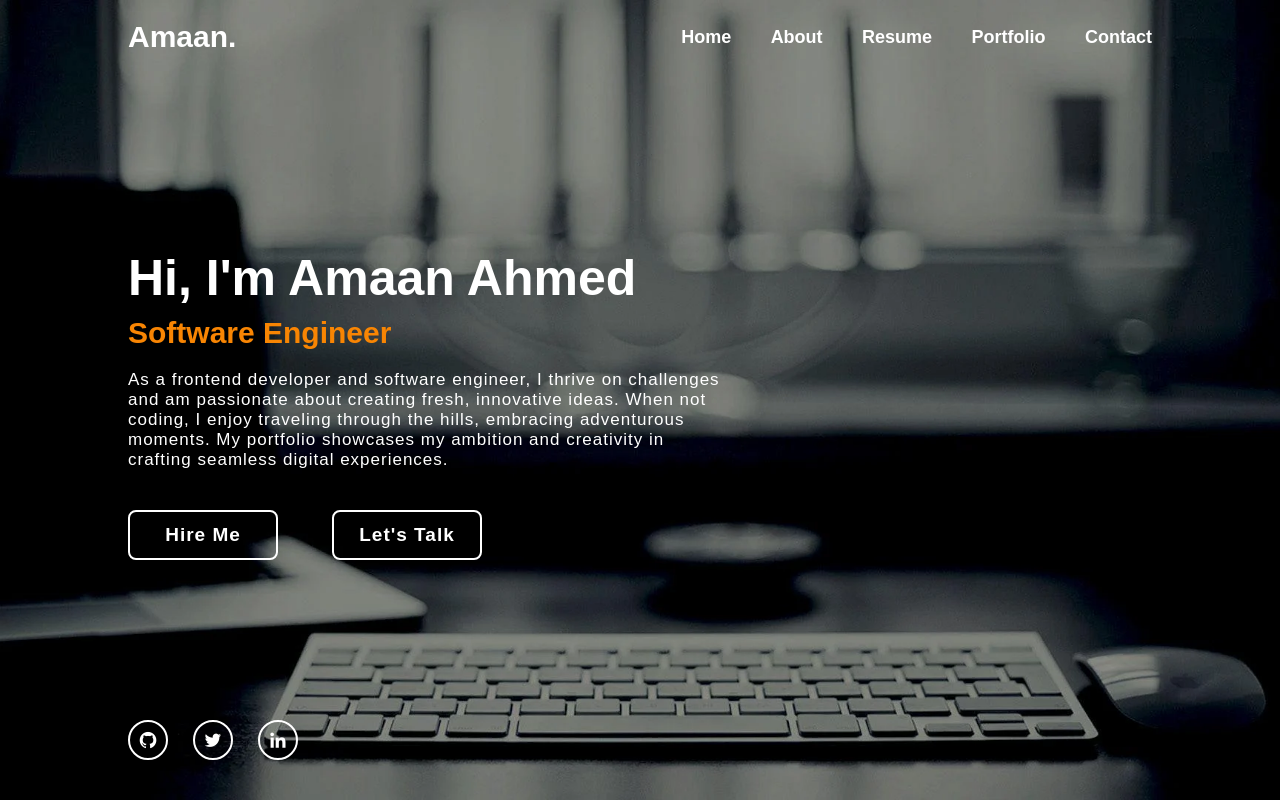
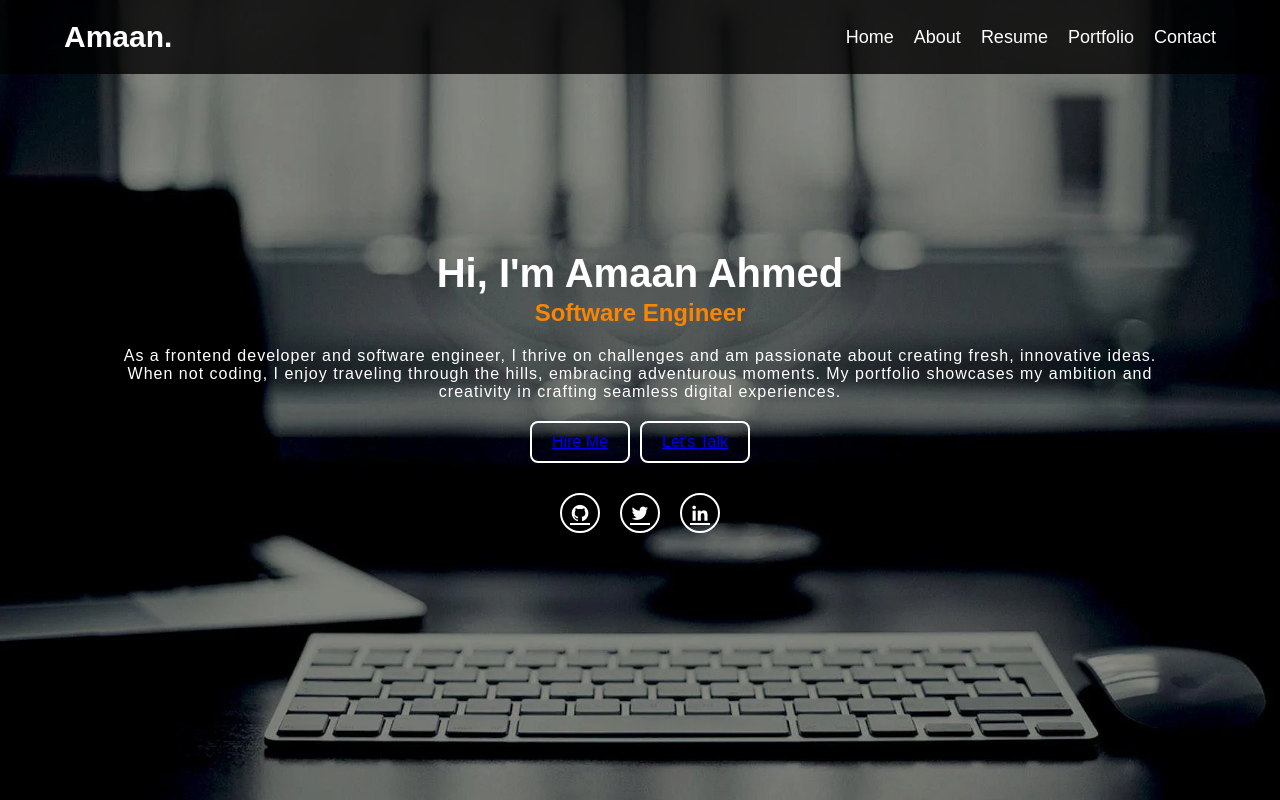
Before and after one commit to AmaanLucky/Portfolio, a plain HTML site: page index.html in a window 1280 px wide. Drawn offline with nearby package versions, Linux system fonts and the light colour scheme.

Commit message:
Update styles.css

```diff
--- a/styles.css
+++ b/styles.css
@@ -1,182 +1,197 @@
-*{
+* {
     margin: 0;
     padding: 0;
     box-sizing: border-box;
     font-family: 'Poppins', sans-serif;
 }
-body{
+
+body {
     background: #000000;
     color: rgb(255, 255, 255);
+    overflow-x: hidden; /* Prevent horizontal scrolling */
 }
-.header{
-    position: absolute;
+
+.header {
+    position: fixed; /* Sticky header */
     top: 0;
     left: 0;
     width: 100%;
-    padding: 20px 10%;
-    background: transparent;
+    padding: 20px 5%; /* Adjust padding for better responsiveness */
+    background: rgba(0, 0, 0, 0.8); /* Slightly opaque for visibility */
     display: flex;
     justify-content: space-between;
     align-items: center;
-    z-index: 100;
+    z-index: 1000;
 }
-.logo{
+
+.logo {
     font-size: 30px;
     color: white;
     text-decoration: none;
     font-weight: 600;
 }
+
+.navbar {
+    display: flex;
+    flex-wrap: wrap; /* Allow items to wrap on smaller screens */
+}
+
 .navbar a {
     font-size: 18px;
     color: white;
     text-decoration: none;
     font-weight: 500;
-    margin-left: 35px;
-    transition: .3s;
-    font-weight: 600;
+    margin-left: 20px; /* Reduced margin for better fit */
+    transition: 0.3s;
 }
-.navbar a:hover{
+
+.navbar a:hover {
     color: rgb(248, 133, 3);
 }
-.home{
-    height: 100vh;
+
+.home {
+    min-height: 100vh;
     display: flex;
-    background: url('home.webp') no-repeat;
-    background-size: cover;
-    background-position: center;
+    flex-wrap: wrap;
+    flex-direction: column; /* Stack content vertically for smaller screens */
+    justify-content: center;
     align-items: center;
-    padding: 0 10%;
-}
-.profile-photo {
-    width: 150px; /* Adjust size as necessary */
-    height: auto; /* Maintain aspect ratio */
-    border-radius: 50%; /* Make it circular */
-    margin-left: 150%;
-    box-shadow: 0 4px 8px rgba(0, 0, 0, 0.5); /* Subtle shadow for depth */
-    height: auto;
-    opacity: 0.7;
-    transition: opacity 0.3s ease;
-}
-.profile-photo:hover{
-    opacity:1;
-}
-.home-content{
-    background: transparent;
-    max-width: 600px;
-
-}
-.home-content h1{
-    font-size: 50px;
-    font-weight: 600;
-    line-height: 1.5;
+    background: url('home.webp') no-repeat center center / cover;
+    padding: 0 5%;
 }
 
-.home-content h3{
-    font-size: 30px;
+.home-content {
+    text-align: center; /* Center content for better mobile view */
+    max-width: 90%; /* Ensure content fits smaller screens */
+    margin-bottom: 30px;
+}
+
+.home-content h1 {
+    font-size: 40px; /* Adjust font size for smaller screens */
+    font-weight: 600;
+    line-height: 1.3;
+}
+
+.home-content h3 {
+    font-size: 24px;
     font-weight: 600;
     color: rgb(248, 133, 3);
 }
 
-.home-content p{
-    font-size: 17px;
-    margin: 20px 0 40px;
+.home-content p {
+    font-size: 16px;
+    margin: 20px 0;
     background: transparent;
     letter-spacing: 1px;
-    font-weight: 200;
-    font-stretch:expanded;
+}
 
+.home-content .btw-box {
+    display: flex;
+    flex-wrap: wrap; /* Allow buttons to stack on smaller screens */
+    justify-content: center;
+    gap: 10px; /* Add spacing between buttons */
+    width: 100%;
 }
-.home-content .btw-box{
-    display: flex;
-    justify-content: space-between;
-    width: 354px;
-    height: 50px;
-}
-.btw-box a{
-    position: relative;
-    display: inline-flex;
-    justify-content: center;
-    align-items: center;
-    width: 150px;
-    height: 100%;
+
+.btw-box a {
+    width: auto; /* Allow buttons to adapt size */
+    padding: 10px 20px; /* Add padding for better tap targets */
     border: 2px solid rgb(255, 255, 255);
     border-radius: 8px;
-    font-size: 19px;
-    color: rgb(255, 255, 255);
-    text-decoration: none;
-    font-weight: 600;
-    letter-spacing: 1px;
-    overflow: hidden;
-    z-index: 1;
-    transition: 1s;
+    font-size: 16px;
+    text-align: center;
 }
-.btw-box a:hover{
+
+.btw-box a:hover {
     background: rgb(248, 133, 3);
     color: black;
 }
-.btw-box a:nth-child(2){
-    background: transparent;
-    color: rgb(255, 255, 255);
+
+.home-sci {
+    display: flex;
+    justify-content: center;
+    gap: 20px; /* Add spacing between icons */
+    margin-bottom: 20px; /* Add margin for better visibility */
 }
-.btw-box a:nth-child(2):hover{
-    background: rgb(248, 133, 3);
-    color: black;
-}
-.btw-box a::before{
-    content: ' ';
-    position: absolute;
-    top: 0;
-    left: 0;
-    width: 0;
-    height: 100%;
-    background: rgb(248, 133, 3);
-    z-index: -1;
-    transition: .3s;
-}
-.btw-box a:hover::before{
-    width: 100%;
-    color: black;
-}
-.home-sci{
-    position: absolute;
-    bottom: 40px;
-    width: 170px;
-    background: transparent;
+
+.home-sci a {
+    width: 40px;
+    height: 40px;
+    border-radius: 50%;
     display: flex;
-    justify-content: space-between;
-}
-.home-sci a{
-    position: relative;
-    display: inline-flex;
     justify-content: center;
     align-items: center;
-    width: 40px;
-    height: 40px;
     background: transparent;
     border: 2px solid rgb(255, 255, 255);
-    border-radius: 50%;
     font-size: 20px;
     color: rgb(255, 255, 255);
-    text-decoration: none;
-    z-index: 1;
-    overflow: hidden;
-    transition: .3s;
+    transition: 0.3s;
 }
-.home-sci a:hover{
-    color: #081b29;
+
+.home-sci a:hover {
+    color: black;
+    background: rgb(248, 133, 3);
 }
-.home-sci a::before{
-    content: ' ';
-    position: absolute;
-    top: 0;
-    left: 0;
-    width: 0;
-    height: 100%;
-    background: rgb(248, 133, 3);
-    z-index: -1;
-    transition: .5s;
 
+/* Responsive Design */
+@media (max-width: 768px) {
+    .header {
+        padding: 15px 5%;
+    }
+
+    .logo {
+        font-size: 24px;
+    }
+
+    .navbar a {
+        font-size: 16px;
+        margin-left: 10px;
+    }
+
+    .home-content h1 {
+        font-size: 32px;
+    }
+
+    .home-content h3 {
+        font-size: 20px;
+    }
+
+    .home-content p {
+        font-size: 14px;
+    }
+
+    .btw-box a {
+        font-size: 14px;
+        padding: 8px 15px;
+    }
 }
-.home-sci a:hover::before{
-    width: 100%;
+
+@media (max-width: 480px) {
+    .navbar {
+        flex-direction: column; /* Stack links vertically */
+        gap: 10px;
+    }
+
+    .home-content h1 {
+        font-size: 28px;
+    }
+
+    .home-content h3 {
+        font-size: 18px;
+    }
+
+    .home-content p {
+        font-size: 13px;
+    }
+
+    .btw-box a {
+        font-size: 12px;
+        padding: 6px 10px;
+    }
+
+    .home-sci a {
+        width: 30px;
+        height: 30px;
+        font-size: 16px;
+    }
 }
```
